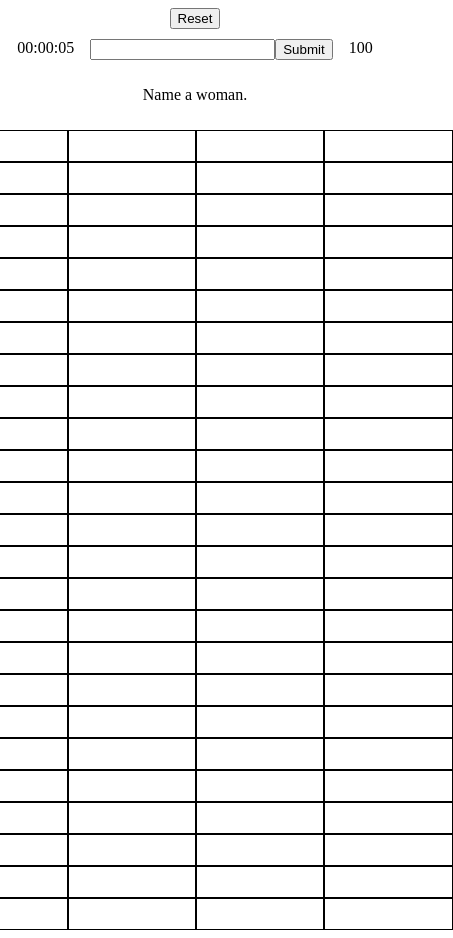
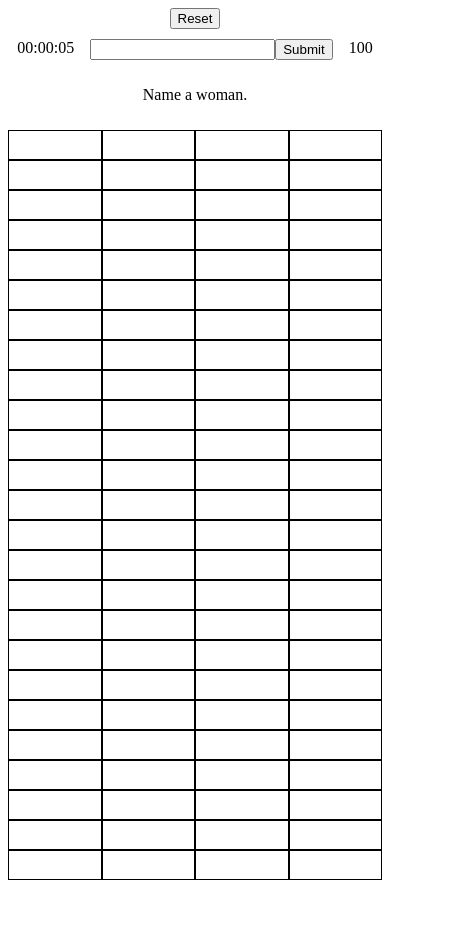
Before and after one commit to vnoblitt/one-hundred-women, a website built with webpack: page src/template.html in a window 390 px wide. Shown: the whole page, 453 px wide, since content can reach past the window. After the commit the page ends 888 px from the top, so only its background shows below. Built offline with nearby package versions, Linux system fonts and the light colour scheme.

Commit message:
vibe coded css for mobile

```diff
--- a/src/styles.css
+++ b/src/styles.css
@@ -42,10 +42,17 @@ body {
 
 @media (max-width: 768px) {
     #content {
-        grid-template-columns: repeat(4, minmax(8rem, 1fr));
+        grid-template-columns: repeat(4, minmax(0, 1fr));
+        width: 100%;
     }
 
     .woman {
         width: 100%;
+        min-width: 0;
+        box-sizing: border-box;
+        font-size: 0.7rem;
+        overflow: hidden;
+        text-overflow: ellipsis;
+        white-space: nowrap;
     }
 }
```
